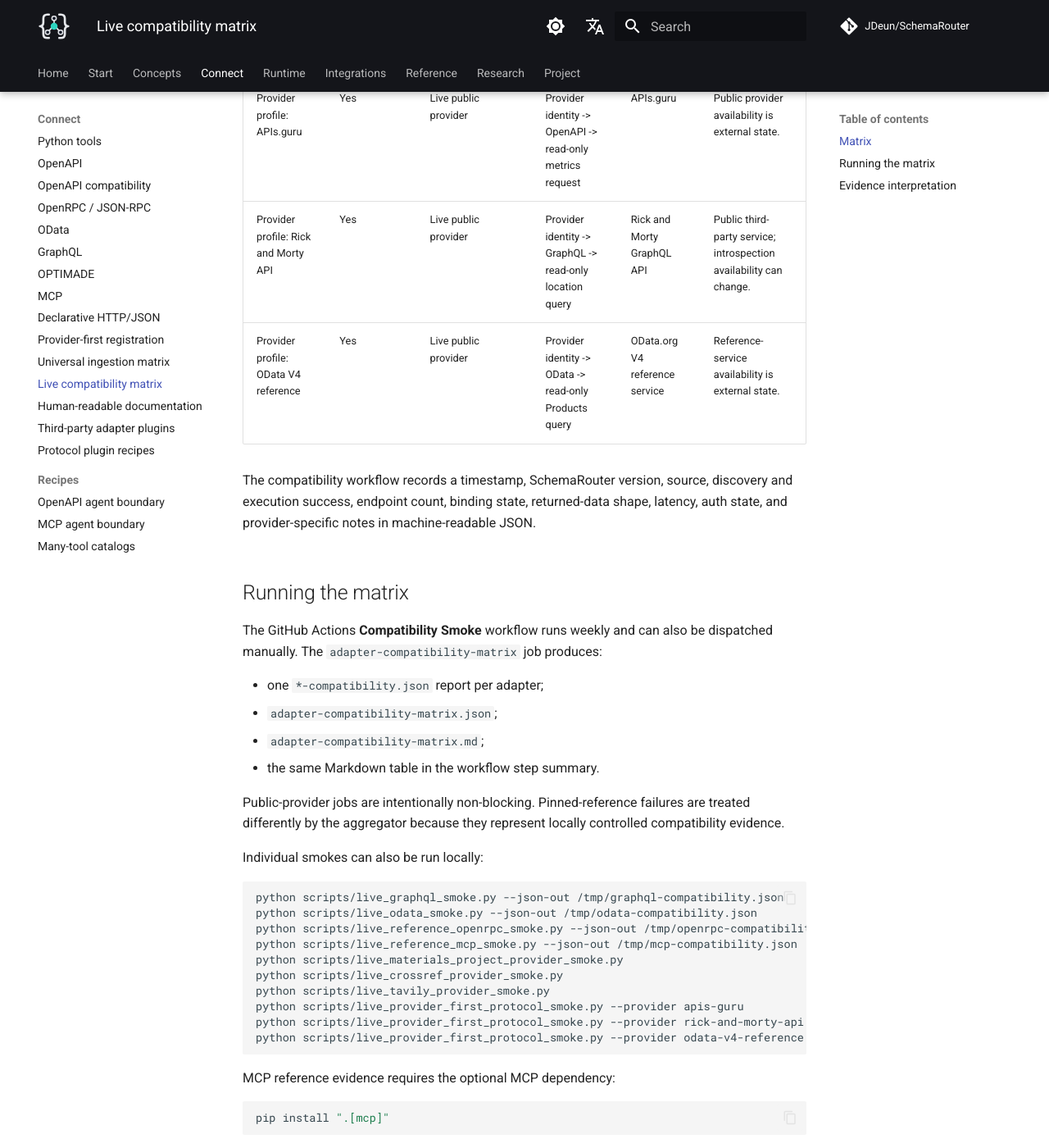
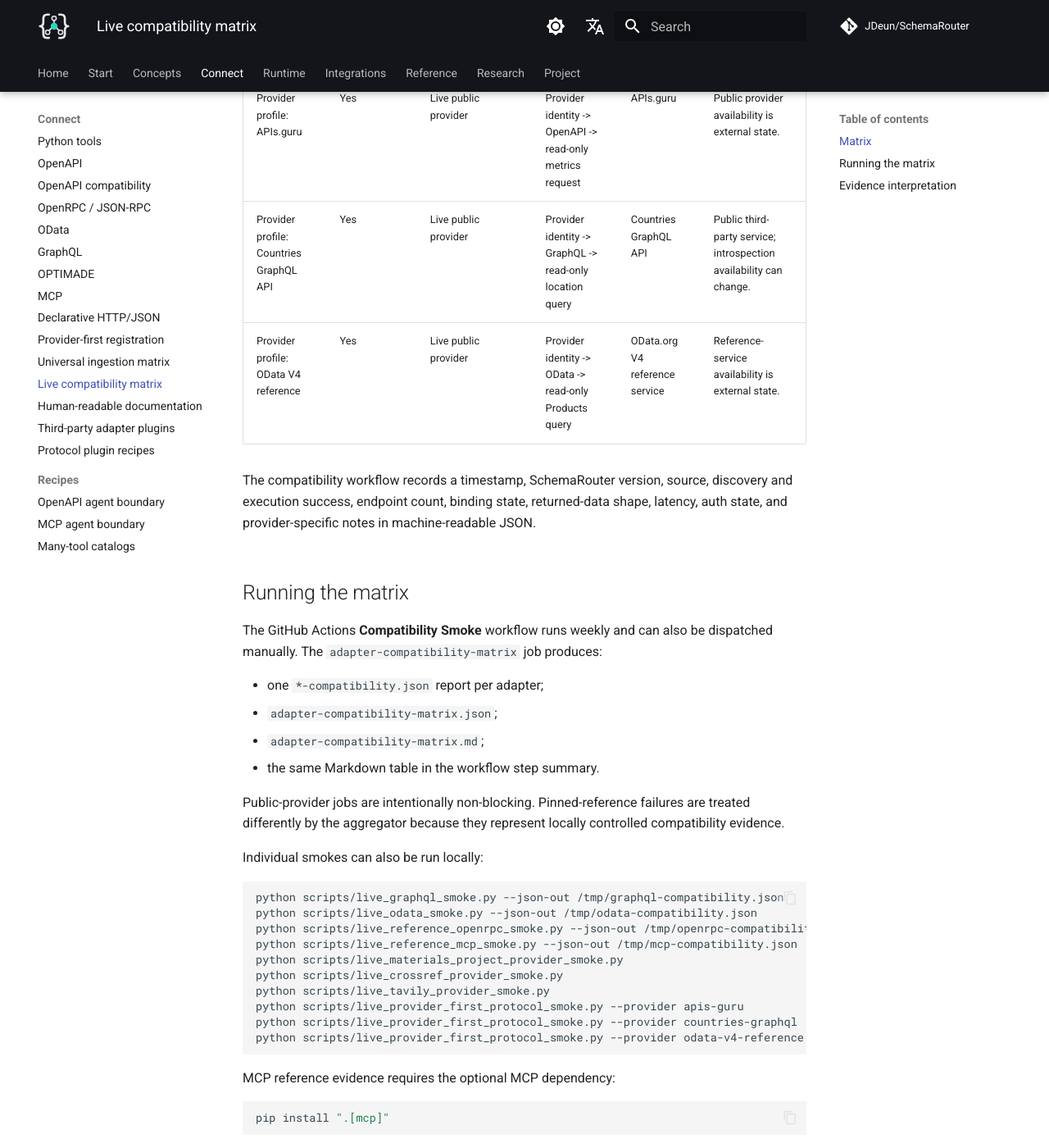
Before and after one commit to JDeun/SchemaRouter, an MkDocs documentation site: the page built from docs/guides/live-compatibility-matrix.md, in a window 1280 px wide and 1400 px high, scrolled down 1628 px. Shown: the whole window at 82% size. Built offline with MkDocs 1.6.1 and Material for MkDocs 9.7.7, drawn with Linux system fonts in a browser that asks for light colours; comment, search, counter and statistics services are not loaded; some of the changed text lies outside the part shown.

Commit message:
docs: refresh GraphQL live compatibility provider

````diff
--- a/docs/guides/live-compatibility-matrix.md
+++ b/docs/guides/live-compatibility-matrix.md
@@ -11,7 +11,7 @@ automatically classified as a SchemaRouter regression.
 | --- | --- | --- | --- | --- | --- |
 | OpenAPI | Yes | Live public provider | Read-only metrics request | APIs.guru | Public provider availability is external state. |
 | OPTIMADE | Yes | Live public provider | Read-only structure search | COD OPTIMADE | Public provider availability and dataset latency vary. |
-| GraphQL | Yes | Live public provider | Read-only location query | Rick and Morty GraphQL API | Public third-party service; introspection availability can change. |
+| GraphQL | Yes | Live public provider | Read-only location query | Countries GraphQL API | Public third-party service; introspection availability can change. |
 | OData | Yes | Live public provider | Read-only Products query with `$top=1` | OData.org V4 reference service | Only a read-only Products query with `$top=1` is exercised. |
 | OpenRPC | Yes | Pinned reference implementation | Harmless local echo method | In-repo local JSON-RPC server | No stable unauthenticated public execution endpoint is assumed. |
 | MCP Streamable HTTP | Yes | Pinned reference implementation | Local `add` tool | In-repo MCP SDK fixture server | Reference server is used instead of assuming a stable public MCP endpoint. |
@@ -19,7 +19,7 @@ automatically classified as a SchemaRouter regression.
 | Provider profile: Crossref | Yes | Live public provider | Provider identity -> public REST -> works query | Crossref REST API | Public provider availability is external state. |
 | Provider profile: Tavily | Yes | Auth-contract + optional live execution | Provider identity -> auth-required REST; live search when `TAVILY_API_KEY` is configured | Tavily Search API | No secret means explicit auth-required evidence, not fabricated execution success. |
 | Provider profile: APIs.guru | Yes | Live public provider | Provider identity -> OpenAPI -> read-only metrics request | APIs.guru | Public provider availability is external state. |
-| Provider profile: Rick and Morty API | Yes | Live public provider | Provider identity -> GraphQL -> read-only location query | Rick and Morty GraphQL API | Public third-party service; introspection availability can change. |
+| Provider profile: Countries GraphQL API | Yes | Live public provider | Provider identity -> GraphQL -> read-only location query | Countries GraphQL API | Public third-party service; introspection availability can change. |
 | Provider profile: OData V4 reference | Yes | Live public provider | Provider identity -> OData -> read-only Products query | OData.org V4 reference service | Reference-service availability is external state. |
 
 The compatibility workflow records a timestamp, SchemaRouter version, source, discovery and
@@ -50,7 +50,7 @@ python scripts/live_materials_project_provider_smoke.py
 python scripts/live_crossref_provider_smoke.py
 python scripts/live_tavily_provider_smoke.py
 python scripts/live_provider_first_protocol_smoke.py --provider apis-guru
-python scripts/live_provider_first_protocol_smoke.py --provider rick-and-morty-api
+python scripts/live_provider_first_protocol_smoke.py --provider countries-graphql
 python scripts/live_provider_first_protocol_smoke.py --provider odata-v4-reference
 ```
 
````
